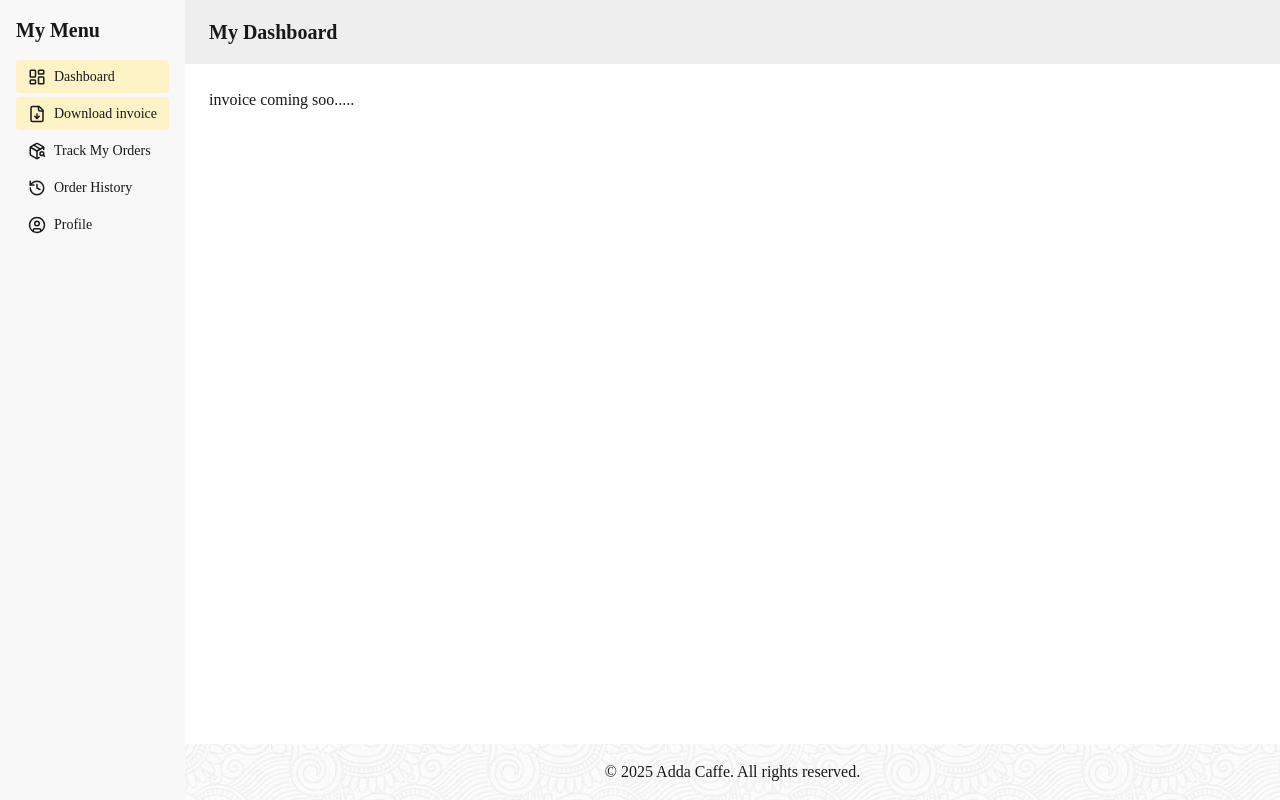
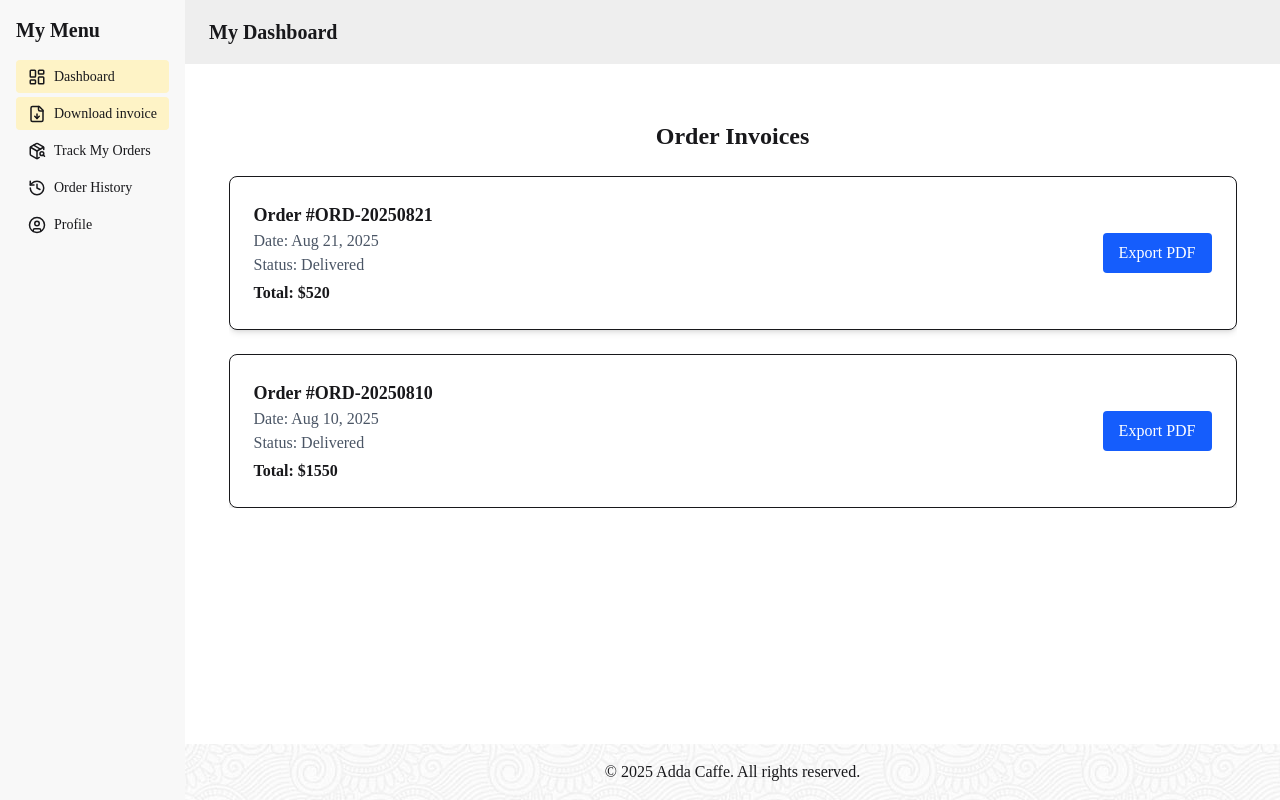
Before and after one commit to ChibgatullahMinhaz/Adda-Caffee, a React (Vite) app: page /customer-dashboard/invoice-download in a window 1280 px wide. Built offline with nearby package versions, Linux system fonts and the light colour scheme; no server answers; a web font is replaced by a local one.

Commit message:
user can export their own order history in a pdf

```diff
--- a/package.json
+++ b/package.json
@@ -13,6 +13,8 @@
     "@tailwindcss/vite": "^4.1.11",
     "@tanstack/react-query": "^5.83.0",
     "axios": "^1.11.0",
+    "jspdf": "^3.0.2",
+    "jspdf-autotable": "^5.0.2",
     "lucide-react": "^0.526.0",
     "react": "^19.1.0",
     "react-dom": "^19.1.0",
--- a/src/Dashboards/Customer/Pages/CustomerHome.tsx
+++ b/src/Dashboards/Customer/Pages/CustomerHome.tsx
@@ -69,7 +69,7 @@ const CustomerHome: React.FunctionComponent = () => {
       </div>
 
       {/* Offer Banner */}
-      <div className="bg-gradient-to-r from-yellow-400 to-orange-500 text-white p-6 rounded-2xl shadow text-center">
+      <div className="bg-[#E3B577] text-white p-6 rounded-2xl shadow text-center">
         <h3 className="text-xl font-bold">🔥 Special Offer</h3>
         <p className="mt-2">Get 20% Off on Cold Brew Today!</p>
         <button className="mt-3 bg-white text-black font-semibold px-4 py-2 rounded-lg shadow">
--- a/src/Dashboards/Customer/Pages/CustomerInvoice.tsx
+++ b/src/Dashboards/Customer/Pages/CustomerInvoice.tsx
@@ -1,11 +1,86 @@
-import React from 'react';
+import React from "react";
+import jsPDF from "jspdf";
+import autoTable from "jspdf-autotable";
 
-const CustomerInvoice: React.FunctionComponent = () => {
-    return (
-        <div>
-           invoice coming soo.....
-        </div>
-    );
+// Dummy data
+const orderHistory = [
+  {
+    id: "ORD-20250821",
+    date: "Aug 21, 2025",
+    status: "Delivered",
+    items: [
+      { name: "Nike Air Max 270", qty: 1, price: 120 },
+      { name: "AirPods Pro", qty: 2, price: 200 },
+    ],
+    total: 520,
+  },
+  {
+    id: "ORD-20250810",
+    date: "Aug 10, 2025",
+    status: "Delivered",
+    items: [
+      { name: "MacBook Pro", qty: 1, price: 1500 },
+      { name: "Logitech Mouse", qty: 1, price: 50 },
+    ],
+    total: 1550,
+  },
+];
+
+const CustomerInvoice: React.FC = () => {
+  const generatePDF = (order: typeof orderHistory[0]) => {
+    const doc = new jsPDF();
+    doc.setFontSize(16);
+    doc.text("Invoice", 14, 20);
+    doc.setFontSize(12);
+    doc.text(`Order ID: ${order.id}`, 14, 30);
+    doc.text(`Date: ${order.date}`, 14, 37);
+    doc.text(`Status: ${order.status}`, 14, 44);
+
+    const tableColumn = ["Item", "Quantity", "Price", "Subtotal"];
+    const tableRows: (string | number)[][] = [];
+
+    order.items.forEach((item) => {
+      const row = [item.name, item.qty, `$${item.price}`, `$${item.qty * item.price}`];
+      tableRows.push(row);
+    });
+
+    autoTable(doc, {
+      head: [tableColumn],
+      body: tableRows,
+      startY: 55,
+    });
+
+    doc.text(`Total: $${order.total}`, 14, doc.lastAutoTable.finalY + 10);
+
+    doc.save(`Invoice-${order.id}.pdf`);
+  };
+
+  return (
+    <div className="max-w-5xl mx-auto my-8 px-2">
+      <h1 className="text-2xl font-bold text-center mb-6">Order Invoices</h1>
+      <div className="space-y-6 max-h-[600px] overflow-y-auto">
+        {orderHistory.map((order) => (
+          <div
+            key={order.id}
+            className="flex justify-between items-center p-6 border rounded-lg bg-white shadow-md"
+          >
+            <div>
+              <h2 className="font-bold text-lg">Order #{order.id}</h2>
+              <p className="text-gray-600">Date: {order.date}</p>
+              <p className="text-gray-600">Status: {order.status}</p>
+              <p className="font-semibold mt-1">Total: ${order.total}</p>
+            </div>
+            <button
+              onClick={() => generatePDF(order)}
+              className="px-4 py-2 bg-blue-600 text-white rounded hover:bg-blue-700 transition"
+            >
+              Export PDF
+            </button>
+          </div>
+        ))}
+      </div>
+    </div>
+  );
 };
 
 export default CustomerInvoice;
--- a/src/Dashboards/Customer/Pages/UserOrderHistory.tsx
+++ b/src/Dashboards/Customer/Pages/UserOrderHistory.tsx
@@ -38,7 +38,7 @@ const UserOrderHistory: React.FunctionComponent = () => {
   return (
     <div className="max-w-4xl mx-auto my-8">
       <h1 className="text-2xl font-bold mb-6 text-center">Your Order History</h1>
-      <div className="space-y-6 max-h-[600px] overflow-y-auto px-2">
+      <div className="space-y-6 px-2">
         {orders.map((order) => (
           <div
             key={order.id}
@@ -88,14 +88,7 @@ const UserOrderHistory: React.FunctionComponent = () => {
               </p>
             </div>
 
-            <div className="mt-4 flex gap-3">
-              <button className="px-4 py-2 bg-gray-200 rounded hover:bg-gray-300 transition">
-                Download Invoice
-              </button>
-              <button className="px-4 py-2 bg-yellow-500 text-white rounded hover:bg-yellow-600 transition">
-                Reorder
-              </button>
-            </div>
+
           </div>
         ))}
       </div>
--- a/src/Layouts/AdminLayout.tsx
+++ b/src/Layouts/AdminLayout.tsx
@@ -1,4 +1,4 @@
-import { Link, Outlet } from "react-router";
+import { Link, Outlet, useLocation } from "react-router";
 import {
   LayoutDashboard,
   PackageSearch,
@@ -24,8 +24,24 @@ import {
   Database,
   Server,
 } from "lucide-react";
+import { useEffect, useState } from "react";
+import Loader from "../Components/UI/Loader";
 
 const AdminLayout: React.FunctionComponent = () => {
+  const [routeLoading, setRouteLoading] = useState<boolean>(true);
+  const location = useLocation();
+
+  useEffect(() => {
+    setRouteLoading(true);
+    window.scrollTo({
+      top: 0,
+      behavior: "smooth",
+    });
+    const timeout = setTimeout(() => {
+      setRouteLoading(false);
+    }, 100);
+    return () => clearTimeout(timeout);
+  }, [location]);
   return (
     <div className="drawer lg:drawer-open min-h-screen">
       <input id="dashboard-drawer" type="checkbox" className="drawer-toggle" />
@@ -40,7 +56,12 @@ const AdminLayout: React.FunctionComponent = () => {
         </div>
 
         <main className="flex-grow p-6">
-          <Outlet />
+          {routeLoading ? (
+            <Loader></Loader>
+          ) : (
+            <Outlet></Outlet>
+
+          )}
         </main>
 
         <footer className="text-center py-4">
--- a/src/Layouts/MainLayout.tsx
+++ b/src/Layouts/MainLayout.tsx
@@ -22,7 +22,6 @@ const MainLayout: React.FC = () => {
     }, [location]);
     return (
         <>
-
             <ScrollButton></ScrollButton>
             <header>
                 <nav>
--- a/src/Layouts/RiderLayout.tsx
+++ b/src/Layouts/RiderLayout.tsx
@@ -1,4 +1,4 @@
-import {  NavLink, Outlet } from "react-router";
+import { NavLink, Outlet, useLocation } from "react-router";
 import {
     LayoutDashboard,
     MapPin,
@@ -9,8 +9,24 @@ import {
     LifeBuoy,
     Menu,
 } from "lucide-react";
+import { useEffect, useState } from "react";
+import Loader from "../Components/UI/Loader";
 
 const RiderLayout = () => {
+    const [routeLoading, setRouteLoading] = useState<boolean>(true);
+    const location = useLocation();
+
+    useEffect(() => {
+        setRouteLoading(true);
+        window.scrollTo({
+            top: 0,
+            behavior: "smooth",
+        });
+        const timeout = setTimeout(() => {
+            setRouteLoading(false);
+        }, 100);
+        return () => clearTimeout(timeout);
+    }, [location]);
     return (
         <div className="drawer lg:drawer-open min-h-screen">
             <input id="dashboard-drawer" type="checkbox" className="drawer-toggle" />
@@ -25,7 +41,12 @@ const RiderLayout = () => {
                 </div>
 
                 <main className="flex-grow p-6 bg-base-100">
-                    <Outlet />
+                     {routeLoading ? (
+                            <Loader></Loader>
+                        ) : (
+                            <Outlet></Outlet>
+
+                        )}
                 </main>
 
                 <footer className="bg-base-300 text-center py-4">
--- a/src/Layouts/UserDashboard.tsx
+++ b/src/Layouts/UserDashboard.tsx
@@ -1,4 +1,4 @@
-import { Link, NavLink, Outlet } from "react-router";
+import { Link, NavLink, Outlet, useLocation } from "react-router";
 import {
     LayoutDashboard,
     FileDown,
@@ -7,8 +7,27 @@ import {
     UserCircle,
     Menu,
 } from "lucide-react";
+import ScrollButton from "../Components/UI/ScrollButton";
+import { useEffect, useState } from "react";
+import Loader from "../Components/UI/Loader";
 const UserDashboard = () => {
+    const [routeLoading, setRouteLoading] = useState<boolean>(true);
+    const location = useLocation();
+
+    useEffect(() => {
+        setRouteLoading(true);
+        window.scrollTo({
+            top: 0,
+            behavior: "smooth",
+        });
+        const timeout = setTimeout(() => {
+            setRouteLoading(false);
+        }, 100);
+        return () => clearTimeout(timeout);
+    }, [location]);
     return (
+        <>
+            <ScrollButton></ScrollButton>
             <div className="drawer lg:drawer-open min-h-screen">
                 {/* Hidden checkbox to toggle drawer on mobile */}
                 <input id="dashboard-drawer" type="checkbox" className="drawer-toggle" />
@@ -29,7 +48,12 @@ const UserDashboard = () => {
 
                     {/* Page content */}
                     <main className="flex-grow p-6 bg-base-100">
-                    <Outlet />
+                        {routeLoading ? (
+                            <Loader></Loader>
+                        ) : (
+                            <Outlet></Outlet>
+
+                        )}
                     </main>
 
                     {/* Footer */}
@@ -100,6 +124,7 @@ const UserDashboard = () => {
                     </aside>
                 </div>
             </div >
+        </>
     );
 };
 
--- a/src/Shared/Navbar.tsx
+++ b/src/Shared/Navbar.tsx
@@ -1,4 +1,4 @@
-import React, { useDebugValue, useState } from "react";
+import React from "react";
 import { Link, NavLink, useNavigate } from "react-router";
 import Logo from "../assets/more/logo1.png";
 import { motion } from "framer-motion";
```
Also changed, not shown: 1 other file (tests, documents, lock files or other folders). Lines whose indentation alone changed are shown as unchanged.
